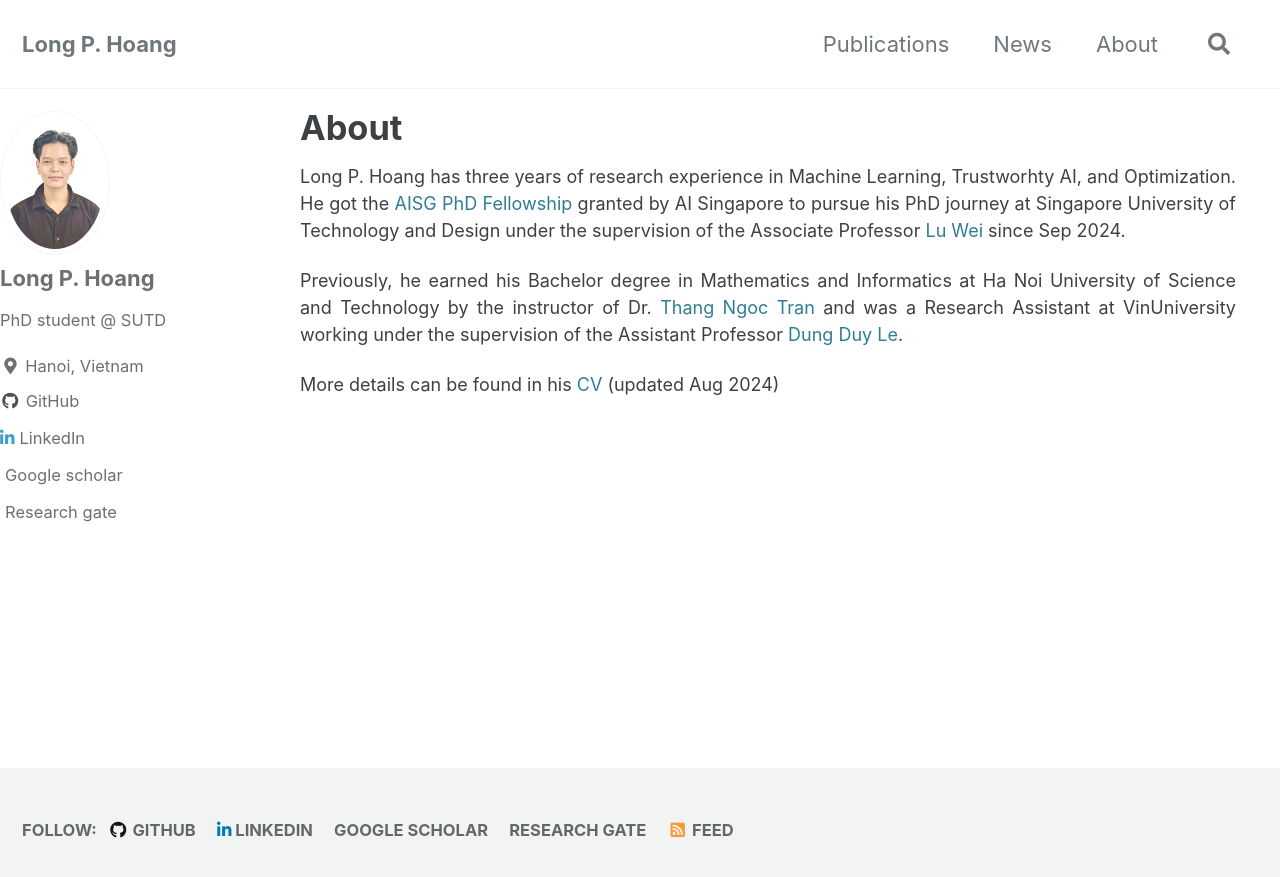
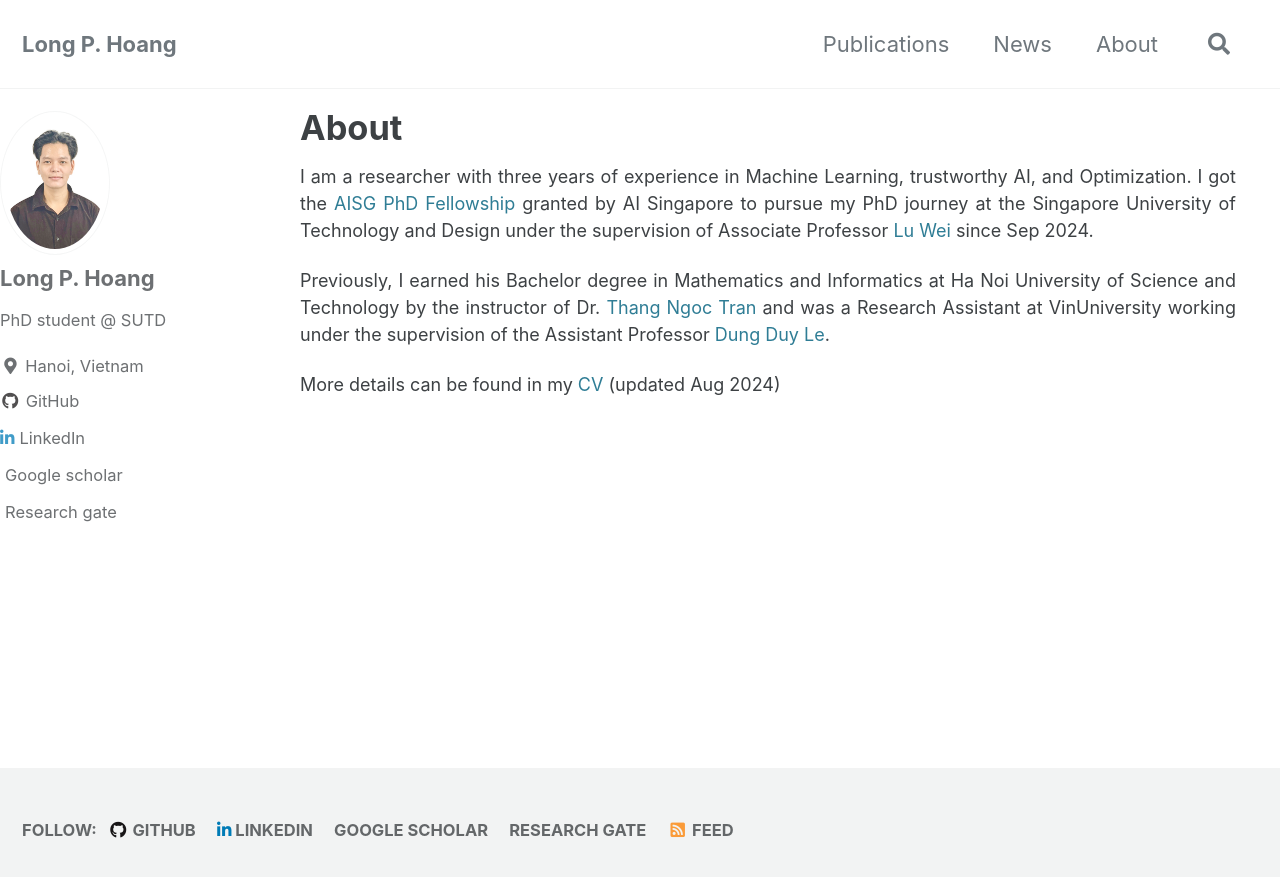
Before and after one commit to longhp1618/longhp1618.github.io, a Jekyll site: the page built from _pages/about.md, in a window 1280 px wide. Shown: the top 877 px of the page. Built offline with Jekyll 4.4.1, drawn with Linux system fonts in a browser that asks for light colours; cached includes are drawn as plain includes.

Commit message:
refactor: update bio

```diff
--- a/_pages/about.md
+++ b/_pages/about.md
@@ -5,8 +5,8 @@ permalink: /about/
 author_profile: true
 ---
 
-Long P. Hoang has three years of research experience in Machine Learning, Trustworhty AI, and Optimization. He got the <a href="https://aisingapore.org/research/phd-fellowship-programme/" style="text-decoration:none">AISG PhD Fellowship</a> granted by AI Singapore to pursue his PhD journey at Singapore University of Technology and Design under the supervision of the Associate Professor <a href="https://istd.sutd.edu.sg/people/faculty/lu-wei/" style="text-decoration:none">Lu Wei</a> since Sep 2024.
+I am a researcher with three years of experience in Machine Learning, trustworthy AI, and Optimization. I got the  <a href="https://aisingapore.org/research/phd-fellowship-programme/" style="text-decoration:none">AISG PhD Fellowship</a> granted by AI Singapore to pursue my PhD journey at the Singapore University of Technology and Design under the supervision of Associate Professor <a href="https://istd.sutd.edu.sg/people/faculty/lu-wei/" style="text-decoration:none">Lu Wei</a> since Sep 2024.
 
-Previously, he earned his  Bachelor degree in Mathematics and Informatics at Ha Noi University of Science and Technology by the instructor of Dr. <a href="https://scholar.google.com/citations?user=65LF4RQAAAAJ&hl=vi" style="text-decoration:none">Thang Ngoc Tran</a> and was a Research Assistant at VinUniversity working under the supervision of the Assistant Professor <a href="https://andrew-dungle.github.io/" style="text-decoration:none">Dung Duy Le</a>.
+Previously, I earned his  Bachelor degree in Mathematics and Informatics at Ha Noi University of Science and Technology by the instructor of Dr. <a href="https://scholar.google.com/citations?user=65LF4RQAAAAJ&hl=vi" style="text-decoration:none">Thang Ngoc Tran</a> and was a Research Assistant at VinUniversity working under the supervision of the Assistant Professor <a href="https://andrew-dungle.github.io/" style="text-decoration:none">Dung Duy Le</a>.
 
-More details can be found in his <a href="/assets/images/CV_HoangPhiLong.pdf" style="text-decoration:none">CV</a> (updated Aug 2024)
+More details can be found in my <a href="/assets/images/CV_HoangPhiLong.pdf" style="text-decoration:none">CV</a> (updated Aug 2024)
```
Also changed, not shown: index.md (+1 -1 lines).
